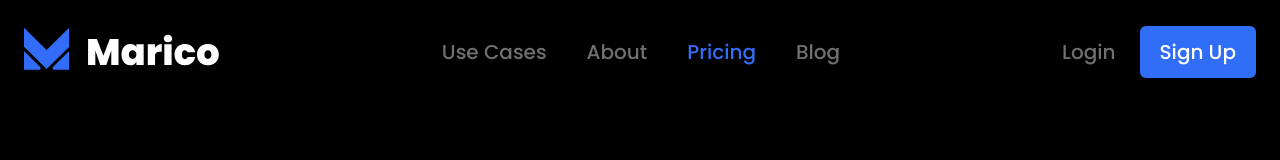
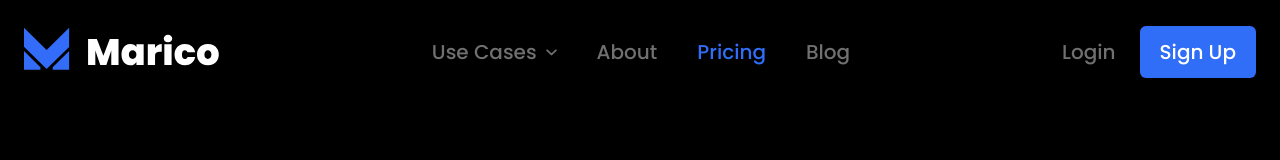
Before and after one commit to rahmatulloh19/marico, a React (Vite) app: page / in a window 1280 px wide. Shown: the top 160 px of the page. Built offline with nearby package versions, Linux system fonts and the light colour scheme; what tailwind-hamburgers would draw is missing.

Commit message:
add icon to header navigation bar

```diff
--- a/src/components/Header/Header.jsx
+++ b/src/components/Header/Header.jsx
@@ -19,8 +19,16 @@ export const Header = () => {
           <nav className="site-header__nav max-[900px]:hidden">
             <ul className="site-header__list flex font-medium gap-5 min-[900px]:gap-10">
               <li className="site-header__item">
-                <a className="hover:text-[#306EF7] transition active:opacity-80" href="#">
+                <a className="hover:text-[#306EF7] transition active:opacity-80 flex gap-[9px] items-center" href="#">
                   Use Cases
+                  <svg width={11} height={7} viewBox="0 0 11 7" fill="none" xmlns="http://www.w3.org/2000/svg">
+                    <path
+                      fillRule="evenodd"
+                      clipRule="evenodd"
+                      d="M5.49805 4.37289L1.49304 0.540894C1.26007 0.322952 0.89801 0.322952 0.665039 0.540894L0.314087 0.8769C0.204956 0.979691 0.143066 1.12297 0.143066 1.2729C0.143066 1.42282 0.204956 1.5661 0.314087 1.6689L5.08209 6.2319C5.31622 6.44975 5.67889 6.44975 5.91309 6.2319L10.6771 1.6739C10.7862 1.57111 10.8481 1.42783 10.8481 1.2779C10.8481 1.12798 10.7862 0.984695 10.6771 0.881897L10.326 0.545898C10.0933 0.327454 9.73083 0.327454 9.49805 0.545898L5.49805 4.37289Z"
+                      fill="#707070"
+                    />
+                  </svg>
                 </a>
               </li>
               <li className="site-header__item">
@@ -51,7 +59,7 @@ export const Header = () => {
           </div>
 
           {/* menu with hamburger menu */}
-          <div className={classNames("absolute top-full hidden left-0 w-full", { "!block": opened })}>
+          <div className={classNames("absolute top-full hidden left-1/2 w-11/12 z-10 bg-zinc-950 p-8 rounded-lg -translate-x-1/2", { "!block": opened })}>
             <ul className={`site-header__list font-medium flex gap-5 flex-col items-center min-[900px]:hidden`}>
               <li className="site-header__item">
                 <a className=" block transition hover:text-[#306EF7]" href="#">
```
